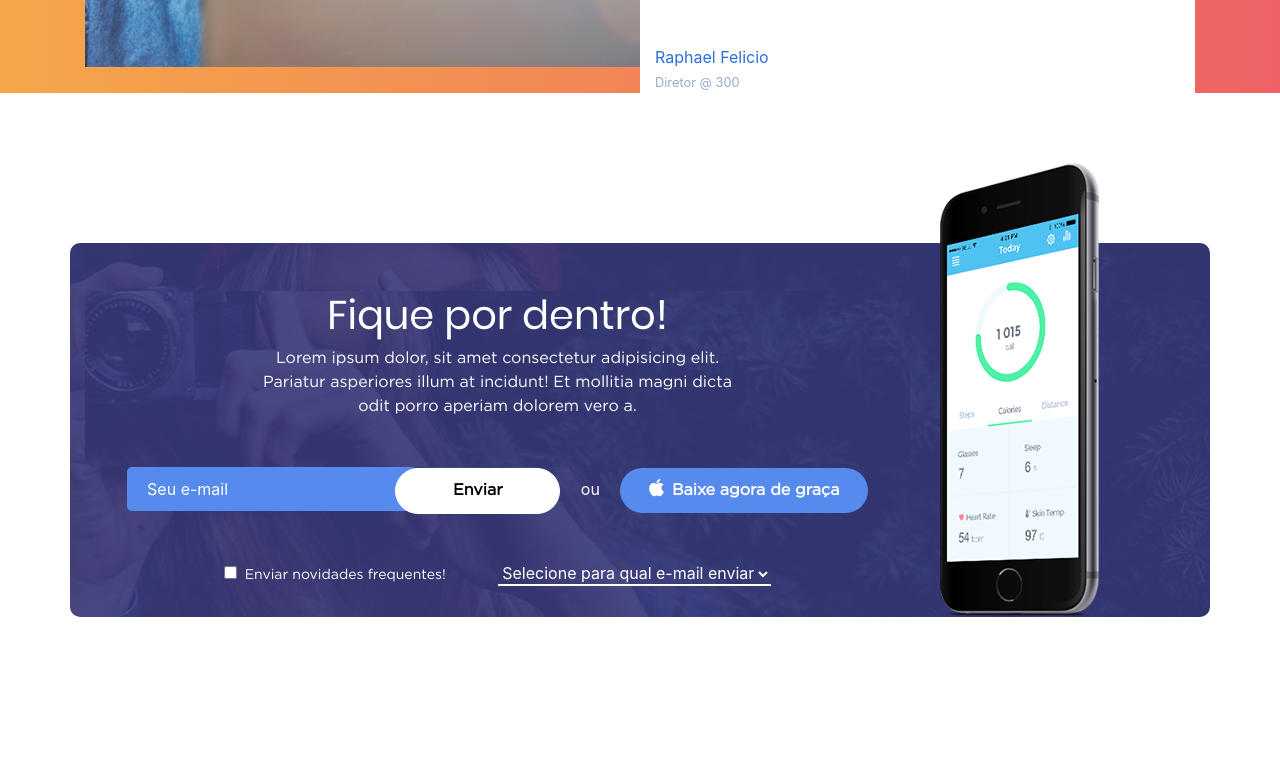
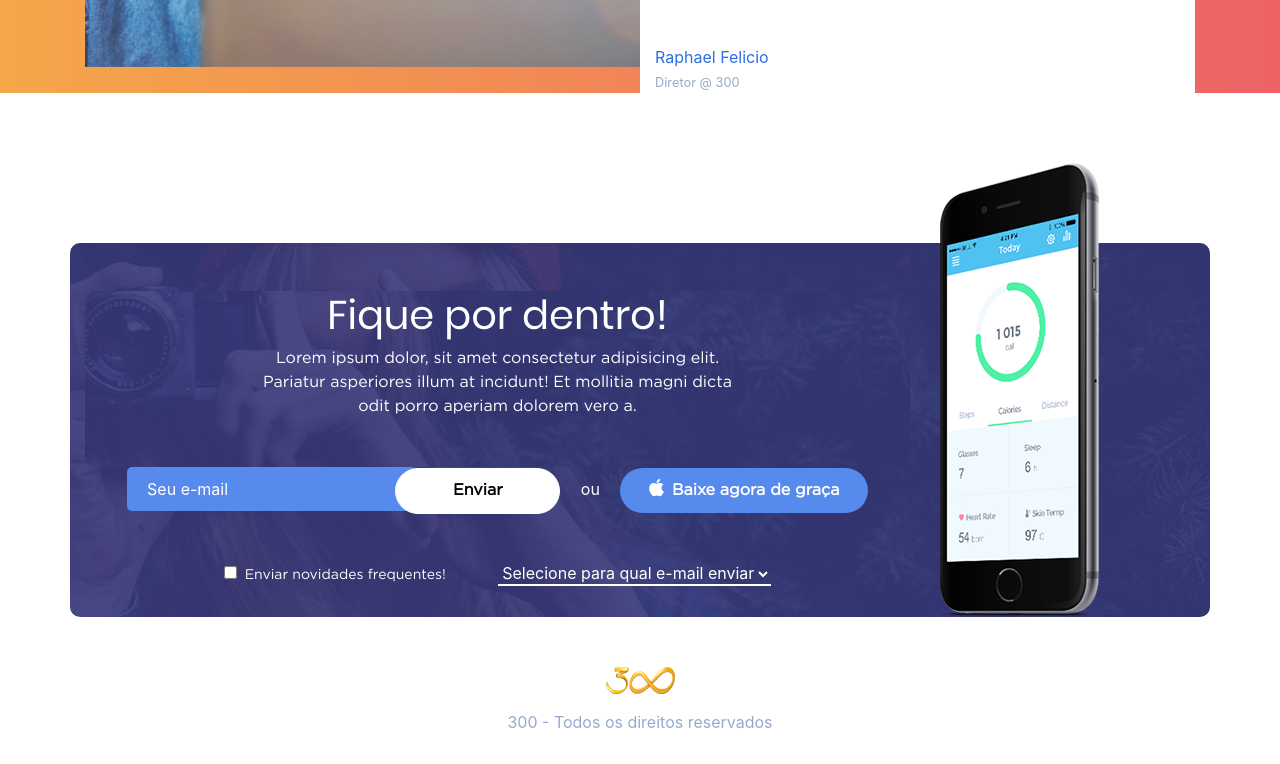
Before and after one commit to PedrooLska/Challenge300Comunication, a plain HTML site: page src/public/index.html in a window 1280 px wide. Shown: the part 648-1412 px from the top of the page. Before the commit the page ends 1265 px from the top, so only its background shows below. Drawn offline with nearby package versions, Linux system fonts and the light colour scheme.

Commit message:
Footer Create

```diff
--- a/src/public/index.html
+++ b/src/public/index.html
@@ -150,5 +150,10 @@
         </div>
       </div>
     </section>
+
+    <footer class="footer">
+      <img class="mb-3" src="../assets/images/logo.png" alt="Logo" />
+      <p class="text-blue-steel">300 - Todos os direitos reservados</p>
+    </footer>
   </body>
 </html>
--- a/src/scss/style.scss
+++ b/src/scss/style.scss
@@ -96,6 +96,7 @@
     }
 
     .submain__text__button {
+      // Input E-mail
       input:nth-child(1) {
         color: $white;
         width: 35%;
@@ -116,6 +117,7 @@
         font-weight: 600;
       }
 
+      // Button Send
       button:nth-child(2) {
         background-color: $white;
         margin-left: -25px;
@@ -127,6 +129,7 @@
         }
       }
 
+      // Button Download Free
       button:nth-child(4) {
         width: 30%;
         color: $white;
@@ -137,11 +140,13 @@
         }
       }
 
+      // Text CheckBox
       label {
         font-family: Gotham Book;
         font-size: 14px;
       }
 
+      // Select E-mail
       select {
         outline: none;
         color: white;
@@ -161,3 +166,10 @@
     }
   }
 }
+
+.footer {
+  display: flex;
+  align-items: center;
+  flex-direction: column;
+  margin: 50px 0 30px;
+}
```
Also changed, not shown: src/scss/main.css, 1 other file.
